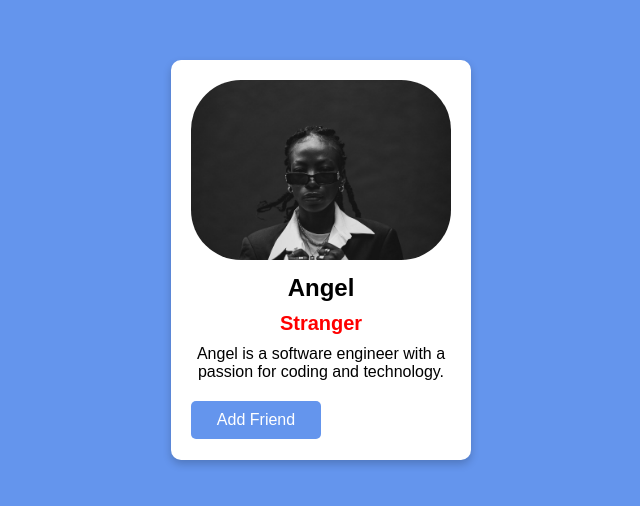
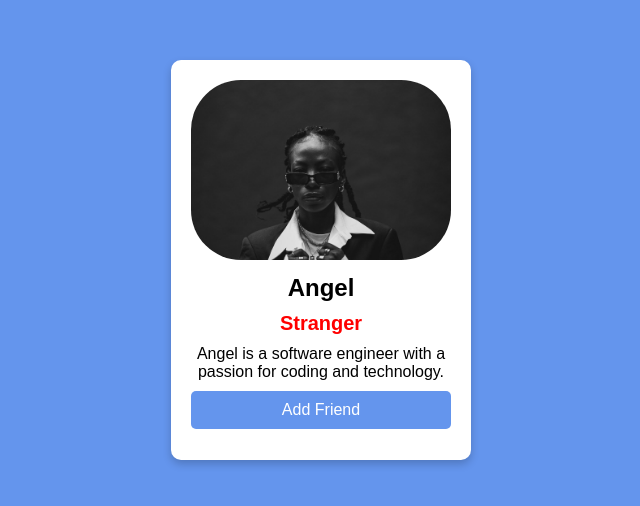
Before and after one commit to AkashUmair152/100-Day-100-Javascript-Projects-challange, a plain HTML site: page Dom_projects/AddFriend_Button/index.html in a window 1280 px wide. Shown: the part 140-646 px from the top of the page, without its empty margins (319-959 px from the left). Drawn offline with Linux system fonts and the light colour scheme.

Commit message:
uddate  with screen shot

```diff
--- a/Dom_projects/AddFriend_Button/index.html
+++ b/Dom_projects/AddFriend_Button/index.html
@@ -13,10 +13,10 @@
             <h1>Angel</h1>
             <h5>Stranger</h5>
             <p>Angel is a software engineer with a passion for coding and technology.</p>
-            <div class="btn">
+
                 <button id="add">Add Friend</button>
             <!-- <button id="remove">Remove</button> -->
-            </div>
+
         </div>
 
 
--- a/Dom_projects/AddFriend_Button/style.css
+++ b/Dom_projects/AddFriend_Button/style.css
@@ -50,17 +50,19 @@ body{
     margin: 10px 0;
 }
 
-#card .btn{
+/* #card .btn{
+    width: 100%;
+    padding: 10px;
     display: flex;
     justify-content: space-between;
     align-items: center;
     gap: 10px;
     margin-top: 20px;
 
-}
+} */
 
 button{
-    width: 50%;
+    width: 100%;
     padding: 10px;
     background-color: cornflowerblue;
     color: white;
```
Also changed, not shown: Dom_projects/AddFriend_Button/Screenshot (2).png (added).
